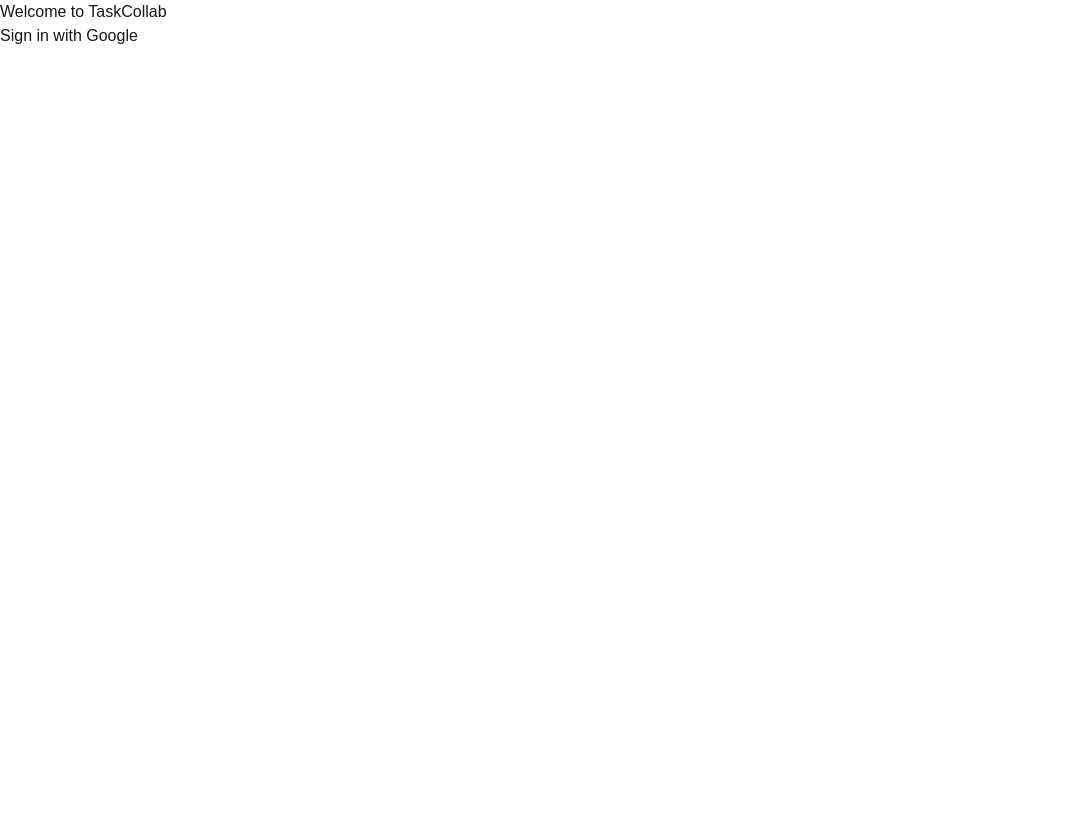
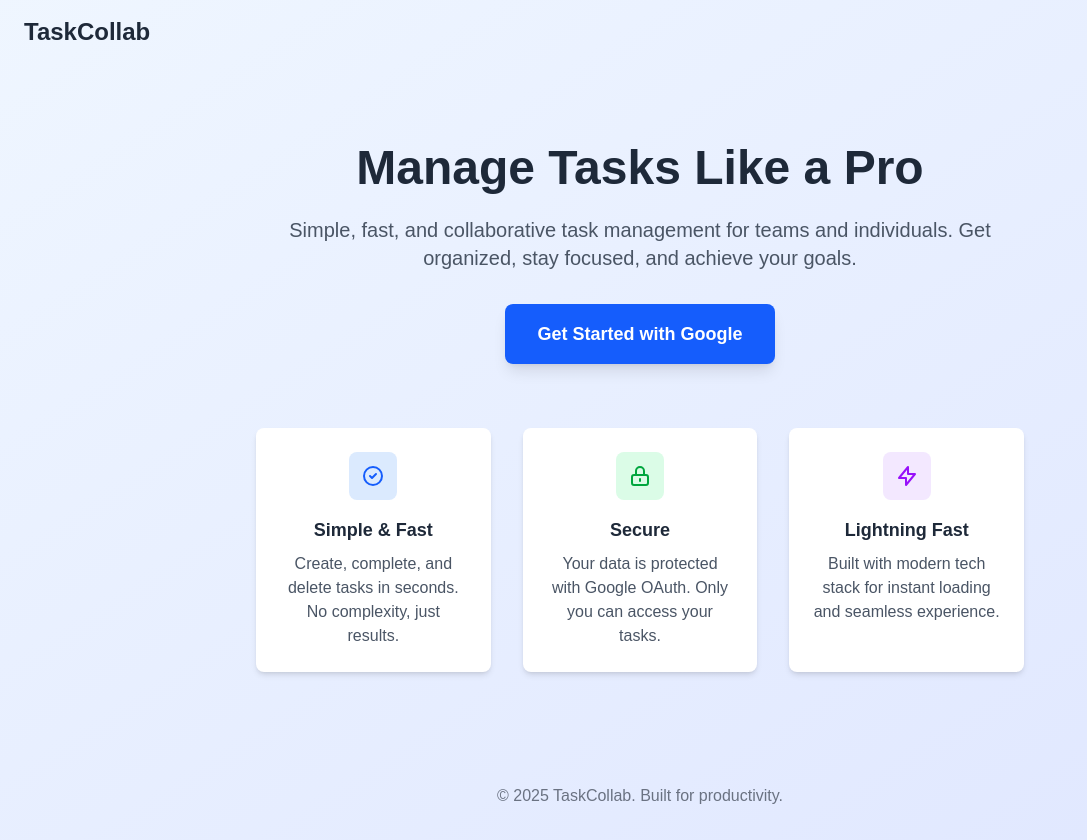
Before and after one commit to deepanshu-yd/taskcollab, a Next.js app: page / in a window 1280 px wide. Shown: the whole page, without its empty margins (0-1087 px from the left). Before the commit the page ends 800 px from the top, so only its background shows below. Built offline with nearby package versions, Linux system fonts and the light colour scheme; no server answers.

Commit message:
UI with modern landing page and dashboard design

```diff
--- a/src/app/dashboard/page.tsx
+++ b/src/app/dashboard/page.tsx
@@ -16,14 +16,21 @@
   const { data: session } = useSession();
   const [tasks, setTasks] = useState<Task[]>([]);
   const [newTask, setNewTask] = useState("");
+  const [isLoading, setIsLoading] = useState(true);
 
   // Fetch tasks
   useEffect(() => {
     const fetchTasks = async () => {
+      try {
         const res = await fetch("/api/tasks");
         if (res.ok) {
           const data = await res.json();
           setTasks(data);
+        }
+      } catch (error) {
+        console.error("Error fetching tasks:", error);
+      } finally {
+        setIsLoading(false);
       }
     };
     fetchTasks();
@@ -34,6 +41,7 @@
     e.preventDefault();
     if (!newTask.trim()) return;
 
+    try {
       const res = await fetch("/api/tasks", {
         method: "POST",
         headers: { "Content-Type": "application/json" },
@@ -42,19 +50,27 @@
 
       if (res.ok) {
         const task = await res.json();
-      setTasks((prev) => [...prev, task]);
+        setTasks((prev) => [task, ...prev]);
         setNewTask("");
+      }
+    } catch (error) {
+      console.error("Error adding task:", error);
     }
   };
 
   // Delete task
   const handleDelete = async (id: string) => {
+    try {
       await fetch(`/api/tasks/${id}`, { method: "DELETE" });
       setTasks((prev) => prev.filter((task) => task.id !== id));
+    } catch (error) {
+      console.error("Error deleting task:", error);
+    }
   };
 
   // Toggle completed
   const handleToggleComplete = async (id: string, completed: boolean) => {
+    try {
       const res = await fetch(`/api/tasks/${id}`, {
         method: "PATCH",
         headers: { "Content-Type": "application/json" },
@@ -68,73 +84,168 @@
           )
         );
       }
+    } catch (error) {
+      console.error("Error updating task:", error);
+    }
   };
 
+  const completedTasks = tasks.filter(task => task.completed).length;
+  const totalTasks = tasks.length;
+
+  if (isLoading) {
     return (
-    <div className="max-w-xl mx-auto p-6">
-      <div className="flex justify-between items-center mb-4">
-        <h1 className="text-2xl font-bold">
-          Welcome, {session?.user?.name || ""}
-        </h1>
+      <div className="min-h-screen bg-gray-50 flex items-center justify-center">
+        <div className="animate-spin rounded-full h-8 w-8 border-b-2 border-blue-600"></div>
+      </div>
+    );
+  }
+
+  return (
+    <div className="min-h-screen bg-gray-50">
+      {/* Header */}
+      <header className="bg-white shadow-sm border-b">
+        <div className="max-w-4xl mx-auto px-6 py-4">
+          <div className="flex justify-between items-center">
+            <div className="flex items-center space-x-4">
+              <h1 className="text-2xl font-bold text-gray-800">TaskCollab</h1>
+              <div className="hidden sm:flex items-center space-x-2 text-sm text-gray-500">
+                <span>Welcome back,</span>
+                <span className="font-medium text-gray-700">{session?.user?.name}</span>
+              </div>
+            </div>
             <button
               onClick={() => signOut()}
-          className="text-sm text-red-500 hover:underline"
+              className="text-sm text-gray-600 hover:text-red-600 transition-colors"
             >
               Logout
             </button>
           </div>
+        </div>
+      </header>
+
+      <div className="max-w-4xl mx-auto px-6 py-8">
+        {/* Stats */}
+        <div className="grid grid-cols-1 sm:grid-cols-3 gap-4 mb-8">
+          <div className="bg-white p-6 rounded-lg shadow-sm">
+            <div className="flex items-center">
+              <div className="p-2 bg-blue-100 rounded-lg">
+                <svg className="w-6 h-6 text-blue-600" fill="none" stroke="currentColor" viewBox="0 0 24 24">
+                  <path strokeLinecap="round" strokeLinejoin="round" strokeWidth={2} d="M9 5H7a2 2 0 00-2 2v10a2 2 0 002 2h8a2 2 0 002-2V7a2 2 0 00-2-2h-2M9 5a2 2 0 002 2h2a2 2 0 002-2M9 5a2 2 0 012-2h2a2 2 0 012 2" />
+                </svg>
+              </div>
+              <div className="ml-4">
+                <p className="text-2xl font-semibold text-gray-800">{totalTasks}</p>
+                <p className="text-gray-600">Total Tasks</p>
+              </div>
+            </div>
+          </div>
+
+          <div className="bg-white p-6 rounded-lg shadow-sm">
+            <div className="flex items-center">
+              <div className="p-2 bg-green-100 rounded-lg">
+                <svg className="w-6 h-6 text-green-600" fill="none" stroke="currentColor" viewBox="0 0 24 24">
+                  <path strokeLinecap="round" strokeLinejoin="round" strokeWidth={2} d="M9 12l2 2 4-4m6 2a9 9 0 11-18 0 9 9 0 0118 0z" />
+                </svg>
+              </div>
+              <div className="ml-4">
+                <p className="text-2xl font-semibold text-gray-800">{completedTasks}</p>
+                <p className="text-gray-600">Completed</p>
+              </div>
+            </div>
+          </div>
+
+          <div className="bg-white p-6 rounded-lg shadow-sm">
+            <div className="flex items-center">
+              <div className="p-2 bg-orange-100 rounded-lg">
+                <svg className="w-6 h-6 text-orange-600" fill="none" stroke="currentColor" viewBox="0 0 24 24">
+                  <path strokeLinecap="round" strokeLinejoin="round" strokeWidth={2} d="M12 8v4l3 3m6-3a9 9 0 11-18 0 9 9 0 0118 0z" />
+                </svg>
+              </div>
+              <div className="ml-4">
+                <p className="text-2xl font-semibold text-gray-800">{totalTasks - completedTasks}</p>
+                <p className="text-gray-600">Pending</p>
+              </div>
+            </div>
+          </div>
+        </div>
 
         {/* Task Form */}
-      <form onSubmit={handleAddTask} className="flex gap-2 mb-6">
+        <div className="bg-white rounded-lg shadow-sm p-6 mb-6">
+          <h2 className="text-lg font-semibold text-gray-800 mb-4">Add New Task</h2>
+          <form onSubmit={handleAddTask} className="flex gap-3">
             <input
               type="text"
-          placeholder="Enter new task"
+              placeholder="What needs to be done?"
               value={newTask}
               onChange={(e) => setNewTask(e.target.value)}
-          className="flex-1 border rounded px-3 py-2"
+              className="flex-1 border border-gray-300 rounded-lg px-4 py-2 focus:outline-none focus:ring-2 focus:ring-blue-500 focus:border-transparent"
             />
             <button
               type="submit"
-          className="bg-blue-500 text-white px-4 py-2 rounded"
+              className="bg-blue-600 hover:bg-blue-700 text-white px-6 py-2 rounded-lg font-medium transition-colors"
             >
-          Add
+              Add Task
             </button>
           </form>
+        </div>
 
         {/* Task List */}
-      <ul className="space-y-2">
+        <div className="bg-white rounded-lg shadow-sm">
+          <div className="p-6 border-b">
+            <h2 className="text-lg font-semibold text-gray-800">Your Tasks</h2>
+          </div>
+
+          {tasks.length === 0 ? (
+            <div className="p-12 text-center">
+              <svg className="w-12 h-12 text-gray-400 mx-auto mb-4" fill="none" stroke="currentColor" viewBox="0 0 24 24">
+                <path strokeLinecap="round" strokeLinejoin="round" strokeWidth={2} d="M9 5H7a2 2 0 00-2 2v10a2 2 0 002 2h8a2 2 0 002-2V7a2 2 0 00-2-2h-2M9 5a2 2 0 002 2h2a2 2 0 002-2M9 5a2 2 0 012-2h2a2 2 0 012 2" />
+              </svg>
+              <h3 className="text-lg font-medium text-gray-600 mb-2">No tasks yet</h3>
+              <p className="text-gray-500">Create your first task to get started!</p>
+            </div>
+          ) : (
+            <ul className="divide-y divide-gray-200">
               {tasks.map((task) => (
-          <li
-            key={task.id}
-            className={`flex justify-between items-center border p-2 rounded ${
-              task.completed ? "bg-green-100" : ""
-            }`}
-          >
-            <div className="flex items-center gap-2">
+                <li key={task.id} className="p-4 hover:bg-gray-50 transition-colors">
+                  <div className="flex items-center justify-between">
+                    <div className="flex items-center space-x-3">
                       <input
                         type="checkbox"
                         checked={task.completed}
-                onChange={(e) =>
-                  handleToggleComplete(task.id, e.target.checked)
-                }
+                        onChange={(e) => handleToggleComplete(task.id, e.target.checked)}
+                        className="h-4 w-4 text-blue-600 rounded border-gray-300 focus:ring-blue-500"
                       />
-              <span
-                className={`${
-                  task.completed ? "line-through text-gray-500" : ""
-                }`}
-              >
+                      <span className={`text-gray-800 ${task.completed ? "line-through text-gray-500" : ""}`}>
                         {task.title}
                       </span>
+                      {task.completed && (
+                        <span className="inline-flex items-center px-2.5 py-0.5 rounded-full text-xs font-medium bg-green-100 text-green-800">
+                          Completed
+                        </span>
+                      )}
                     </div>
+
+                    <div className="flex items-center space-x-2">
+                      <span className="text-xs text-gray-500">
+                        {new Date(task.createdAt).toLocaleDateString()}
+                      </span>
                       <button
                         onClick={() => handleDelete(task.id)}
-              className="text-red-500 hover:underline"
+                        className="text-red-500 hover:text-red-700 transition-colors"
+                        title="Delete task"
                       >
-              Delete
+                        <svg className="w-4 h-4" fill="none" stroke="currentColor" viewBox="0 0 24 24">
+                          <path strokeLinecap="round" strokeLinejoin="round" strokeWidth={2} d="M19 7l-.867 12.142A2 2 0 0116.138 21H7.862a2 2 0 01-1.995-1.858L5 7m5 4v6m4-6v6m1-10V4a1 1 0 00-1-1h-4a1 1 0 00-1 1v3M4 7h16" />
+                        </svg>
                       </button>
+                    </div>
+                  </div>
                 </li>
               ))}
             </ul>
+          )}
+        </div>
+      </div>
     </div>
   );
 }
--- a/src/app/page.tsx
+++ b/src/app/page.tsx
@@ -5,7 +5,7 @@
 import { useEffect } from "react";
 
 export default function Home() {
-  const { data: session } = useSession();
+  const { data: session, status } = useSession();
   const router = useRouter();
 
   useEffect(() => {
@@ -14,10 +14,81 @@
     }
   }, [session, router]);
 
+  if (status === "loading") {
+    return (
+      <div className="min-h-screen bg-gradient-to-br from-blue-50 to-indigo-100 flex items-center justify-center">
+        <div className="animate-spin rounded-full h-8 w-8 border-b-2 border-blue-600"></div>
+      </div>
+    );
+  }
+
   return (
-    <div>
-      <p>Welcome to TaskCollab</p>
-      <button onClick={() => signIn("google")} className="cursor-pointer">Sign in with Google</button>
+    <div className="min-h-screen bg-gradient-to-br from-blue-50 to-indigo-100">
+      {/* Header */}
+      <header className="container mx-auto px-6 py-4">
+        <div className="flex justify-between items-center">
+          <h1 className="text-2xl font-bold text-gray-800">TaskCollab</h1>
+        </div>
+      </header>
+
+      {/* Hero Section */}
+      <main className="container mx-auto px-6 py-20 text-center">
+        <div className="max-w-3xl mx-auto">
+          <h2 className="text-5xl font-bold text-gray-800 mb-6">
+            Manage Tasks Like a Pro
+          </h2>
+          <p className="text-xl text-gray-600 mb-8">
+            Simple, fast, and collaborative task management for teams and individuals.
+            Get organized, stay focused, and achieve your goals.
+          </p>
+
+          {/* CTA Button */}
+          <button
+            onClick={() => signIn("google")}
+            className="bg-blue-600 hover:bg-blue-700 text-white font-semibold px-8 py-4 rounded-lg text-lg transition-colors duration-200 shadow-lg hover:shadow-xl"
+          >
+            Get Started with Google
+          </button>
+
+          {/* Features */}
+          <div className="grid md:grid-cols-3 gap-8 mt-16">
+            <div className="bg-white p-6 rounded-lg shadow-md">
+              <div className="w-12 h-12 bg-blue-100 rounded-lg flex items-center justify-center mx-auto mb-4">
+                <svg className="w-6 h-6 text-blue-600" fill="none" stroke="currentColor" viewBox="0 0 24 24">
+                  <path strokeLinecap="round" strokeLinejoin="round" strokeWidth={2} d="M9 12l2 2 4-4m6 2a9 9 0 11-18 0 9 9 0 0118 0z" />
+                </svg>
+              </div>
+              <h3 className="text-lg font-semibold text-gray-800 mb-2">Simple & Fast</h3>
+              <p className="text-gray-600">Create, complete, and delete tasks in seconds. No complexity, just results.</p>
+            </div>
+
+            <div className="bg-white p-6 rounded-lg shadow-md">
+              <div className="w-12 h-12 bg-green-100 rounded-lg flex items-center justify-center mx-auto mb-4">
+                <svg className="w-6 h-6 text-green-600" fill="none" stroke="currentColor" viewBox="0 0 24 24">
+                  <path strokeLinecap="round" strokeLinejoin="round" strokeWidth={2} d="M12 15v2m-6 4h12a2 2 0 002-2v-6a2 2 0 00-2-2H6a2 2 0 00-2 2v6a2 2 0 002 2zm10-10V7a4 4 0 00-8 0v4h8z" />
+                </svg>
+              </div>
+              <h3 className="text-lg font-semibold text-gray-800 mb-2">Secure</h3>
+              <p className="text-gray-600">Your data is protected with Google OAuth. Only you can access your tasks.</p>
+            </div>
+
+            <div className="bg-white p-6 rounded-lg shadow-md">
+              <div className="w-12 h-12 bg-purple-100 rounded-lg flex items-center justify-center mx-auto mb-4">
+                <svg className="w-6 h-6 text-purple-600" fill="none" stroke="currentColor" viewBox="0 0 24 24">
+                  <path strokeLinecap="round" strokeLinejoin="round" strokeWidth={2} d="M13 10V3L4 14h7v7l9-11h-7z" />
+                </svg>
+              </div>
+              <h3 className="text-lg font-semibold text-gray-800 mb-2">Lightning Fast</h3>
+              <p className="text-gray-600">Built with modern tech stack for instant loading and seamless experience.</p>
+            </div>
+          </div>
+        </div>
+      </main>
+
+      {/* Footer */}
+      <footer className="container mx-auto px-6 py-8 text-center text-gray-500">
+        <p>&copy; 2025 TaskCollab. Built for productivity.</p>
+      </footer>
     </div>
   );
 }
```
Lines whose indentation alone changed are shown as unchanged.
